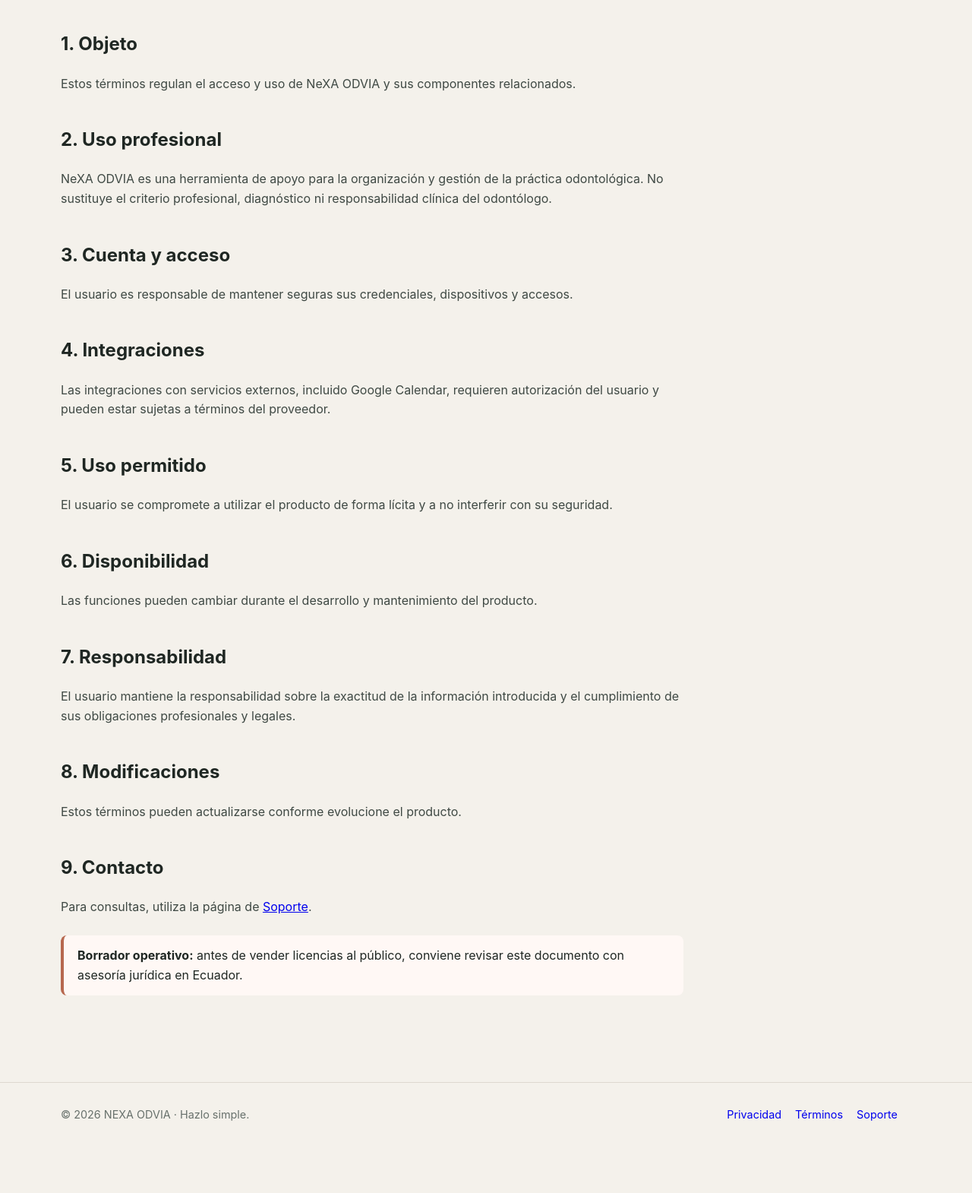
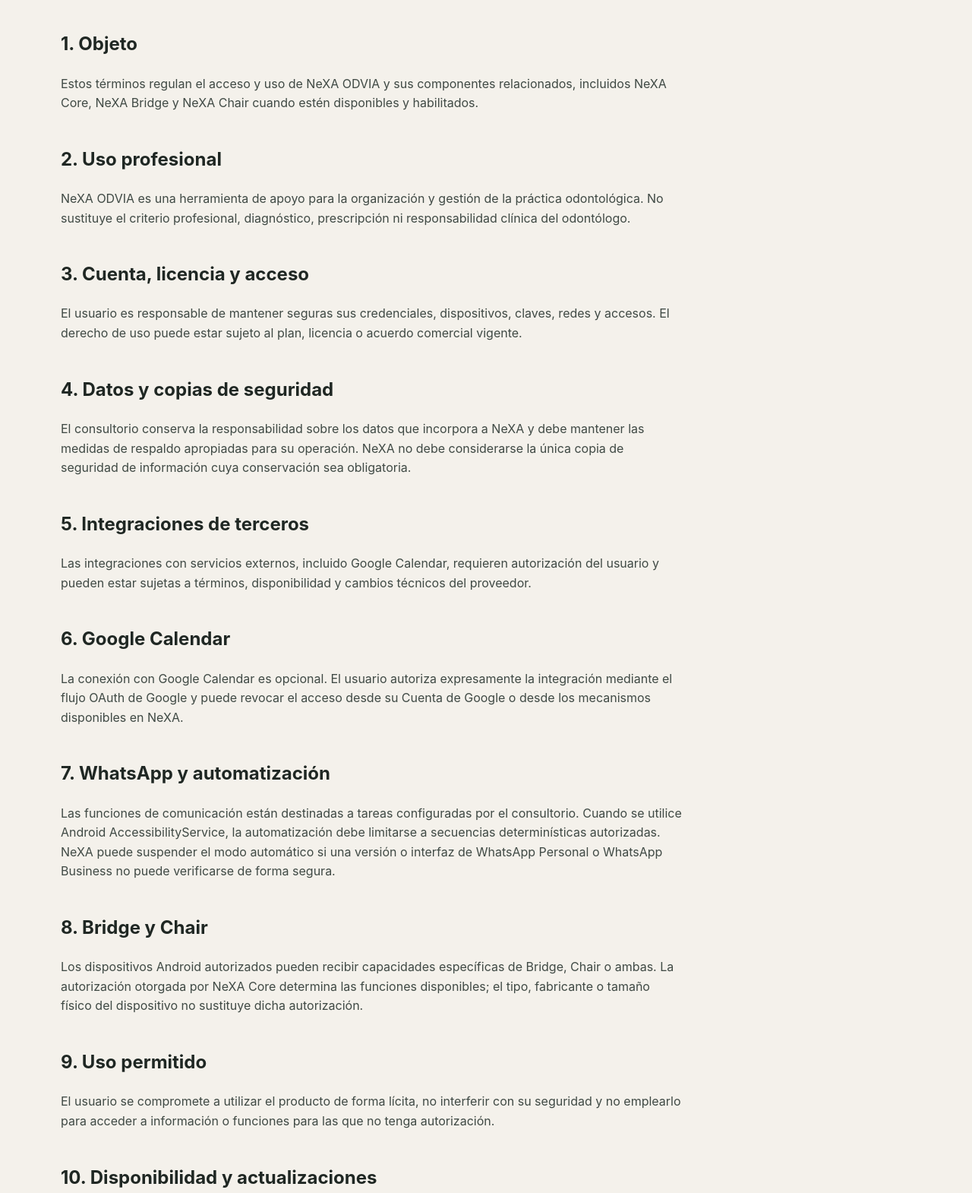
Before and after one commit to juanalfonsocorderoarias-star/nexaodvia-site, a plain HTML site: page terms/index.html in a window 1280 px wide. Shown: the part 288-1858 px from the top of the page at 76% size. Before the commit the page ends 1808 px from the top, so only its background shows below. Drawn offline with Linux system fonts and the light colour scheme.

Commit message:
Expand terms for Bridge Chair WhatsApp and third-party integrations

```diff
--- a/terms/index.html
+++ b/terms/index.html
@@ -1,13 +1,21 @@
 <!doctype html><html lang="es"><head><meta charset="utf-8"><meta name="viewport" content="width=device-width,initial-scale=1"><title>Términos — NeXA ODVIA</title><link rel="stylesheet" href="/assets/styles.css"></head><body>
-<header><nav class="shell"><a class="brand" href="/">NeXA <span>ODVIA</span></a></nav></header><main class="page shell"><div class="content"><div class="eyebrow">Legal</div><h1>Términos de uso</h1><p><strong>Última actualización:</strong> 28 de septiembre de 2026.</p>
-<h2>1. Objeto</h2><p>Estos términos regulan el acceso y uso de NeXA ODVIA y sus componentes relacionados.</p>
-<h2>2. Uso profesional</h2><p>NeXA ODVIA es una herramienta de apoyo para la organización y gestión de la práctica odontológica. No sustituye el criterio profesional, diagnóstico ni responsabilidad clínica del odontólogo.</p>
-<h2>3. Cuenta y acceso</h2><p>El usuario es responsable de mantener seguras sus credenciales, dispositivos y accesos.</p>
-<h2>4. Integraciones</h2><p>Las integraciones con servicios externos, incluido Google Calendar, requieren autorización del usuario y pueden estar sujetas a términos del proveedor.</p>
-<h2>5. Uso permitido</h2><p>El usuario se compromete a utilizar el producto de forma lícita y a no interferir con su seguridad.</p>
-<h2>6. Disponibilidad</h2><p>Las funciones pueden cambiar durante el desarrollo y mantenimiento del producto.</p>
-<h2>7. Responsabilidad</h2><p>El usuario mantiene la responsabilidad sobre la exactitud de la información introducida y el cumplimiento de sus obligaciones profesionales y legales.</p>
-<h2>8. Modificaciones</h2><p>Estos términos pueden actualizarse conforme evolucione el producto.</p>
-<h2>9. Contacto</h2><p>Para consultas, utiliza la página de <a href="/support/">Soporte</a>.</p>
-<div class="notice"><strong>Borrador operativo:</strong> antes de vender licencias al público, conviene revisar este documento con asesoría jurídica en Ecuador.</div>
-</div></main><footer><div class="shell footer-row"><div>© 2026 NEXA ODVIA · Hazlo simple.</div><div><a href="/privacy/">Privacidad</a><a href="/terms/">Términos</a><a href="/support/">Soporte</a></div></div></footer></body></html>
+<header><nav class="shell"><a class="brand" href="/">NeXA <span>ODVIA</span></a><div class="links"><a href="/privacy/">Privacidad</a><a href="/terms/">Términos</a><a href="/accessibility/">Accesibilidad</a><a href="/support/">Soporte</a></div></nav></header><main class="page shell"><div class="content"><div class="eyebrow">Legal</div><h1>Términos de uso</h1><p><strong>Última actualización:</strong> 4 de octubre de 2026.</p>
+<h2>1. Objeto</h2><p>Estos términos regulan el acceso y uso de NeXA ODVIA y sus componentes relacionados, incluidos NeXA Core, NeXA Bridge y NeXA Chair cuando estén disponibles y habilitados.</p>
+<h2>2. Uso profesional</h2><p>NeXA ODVIA es una herramienta de apoyo para la organización y gestión de la práctica odontológica. No sustituye el criterio profesional, diagnóstico, prescripción ni responsabilidad clínica del odontólogo.</p>
+<h2>3. Cuenta, licencia y acceso</h2><p>El usuario es responsable de mantener seguras sus credenciales, dispositivos, claves, redes y accesos. El derecho de uso puede estar sujeto al plan, licencia o acuerdo comercial vigente.</p>
+<h2>4. Datos y copias de seguridad</h2><p>El consultorio conserva la responsabilidad sobre los datos que incorpora a NeXA y debe mantener las medidas de respaldo apropiadas para su operación. NeXA no debe considerarse la única copia de seguridad de información cuya conservación sea obligatoria.</p>
+<h2>5. Integraciones de terceros</h2><p>Las integraciones con servicios externos, incluido Google Calendar, requieren autorización del usuario y pueden estar sujetas a términos, disponibilidad y cambios técnicos del proveedor.</p>
+<h2>6. Google Calendar</h2><p>La conexión con Google Calendar es opcional. El usuario autoriza expresamente la integración mediante el flujo OAuth de Google y puede revocar el acceso desde su Cuenta de Google o desde los mecanismos disponibles en NeXA.</p>
+<h2>7. WhatsApp y automatización</h2><p>Las funciones de comunicación están destinadas a tareas configuradas por el consultorio. Cuando se utilice Android AccessibilityService, la automatización debe limitarse a secuencias determinísticas autorizadas. NeXA puede suspender el modo automático si una versión o interfaz de WhatsApp Personal o WhatsApp Business no puede verificarse de forma segura.</p>
+<h2>8. Bridge y Chair</h2><p>Los dispositivos Android autorizados pueden recibir capacidades específicas de Bridge, Chair o ambas. La autorización otorgada por NeXA Core determina las funciones disponibles; el tipo, fabricante o tamaño físico del dispositivo no sustituye dicha autorización.</p>
+<h2>9. Uso permitido</h2><p>El usuario se compromete a utilizar el producto de forma lícita, no interferir con su seguridad y no emplearlo para acceder a información o funciones para las que no tenga autorización.</p>
+<h2>10. Disponibilidad y actualizaciones</h2><p>Las funciones pueden cambiar durante el desarrollo y mantenimiento del producto. Algunas actualizaciones pueden ser necesarias para conservar compatibilidad con Android, Google, WhatsApp u otros servicios externos.</p>
+<h2>11. Responsabilidad del usuario</h2><p>El usuario mantiene la responsabilidad sobre la exactitud de la información introducida, la configuración de sus equipos y el cumplimiento de sus obligaciones profesionales, de confidencialidad y protección de datos.</p>
+<h2>12. Seguridad</h2><p>El usuario debe restringir el acceso a personal autorizado y mantener protegidos sus equipos y redes. NeXA incorpora medidas técnicas orientadas a reducir riesgos, pero ningún sistema informático puede garantizar seguridad absoluta.</p>
+<h2>13. Propiedad intelectual</h2><p>NeXA ODVIA, su identidad visual, software, documentación y componentes propios están protegidos por la normativa aplicable. El uso del producto no transfiere la titularidad del software ni concede derechos distintos de los expresamente acordados.</p>
+<h2>14. Servicios de terceros</h2><p>NeXA no controla la continuidad, políticas ni cambios de Google, WhatsApp, Android u otros proveedores. Una modificación de terceros puede requerir adaptar, limitar o suspender temporalmente una integración para mantener seguridad y compatibilidad.</p>
+<h2>15. Privacidad</h2><p>El tratamiento de información personal se describe en la <a href="/privacy/">Política de privacidad</a>. El funcionamiento específico de Android AccessibilityService se explica en <a href="/accessibility/">Uso de servicios de accesibilidad</a>.</p>
+<h2>16. Modificaciones</h2><p>Estos términos pueden actualizarse conforme evolucione el producto, cambien sus integraciones o se modifiquen requisitos técnicos o legales.</p>
+<h2>17. Contacto</h2><p>Para consultas, utiliza la página de <a href="/support/">Soporte</a>.</p>
+<div class="notice"><strong>Borrador operativo:</strong> antes de vender licencias al público, este documento debe revisarse con asesoría jurídica en Ecuador e incorporar la identidad legal definitiva del proveedor y las condiciones comerciales aplicables.</div>
+</div></main><footer><div class="shell footer-row"><div>© 2026 NEXA ODVIA · Hazlo simple.</div><div><a href="/privacy/">Privacidad</a><a href="/terms/">Términos</a><a href="/accessibility/">Accesibilidad</a><a href="/support/">Soporte</a></div></div></footer></body></html>
```
